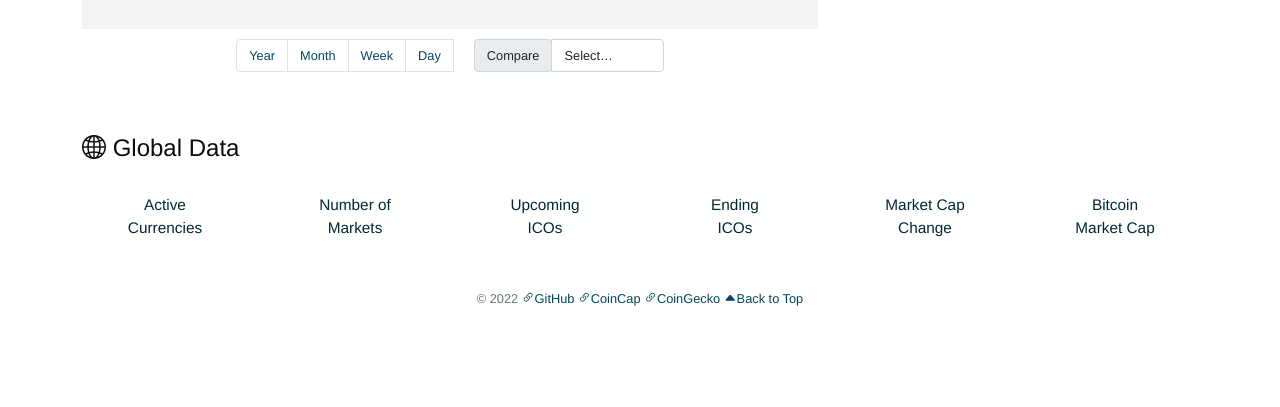
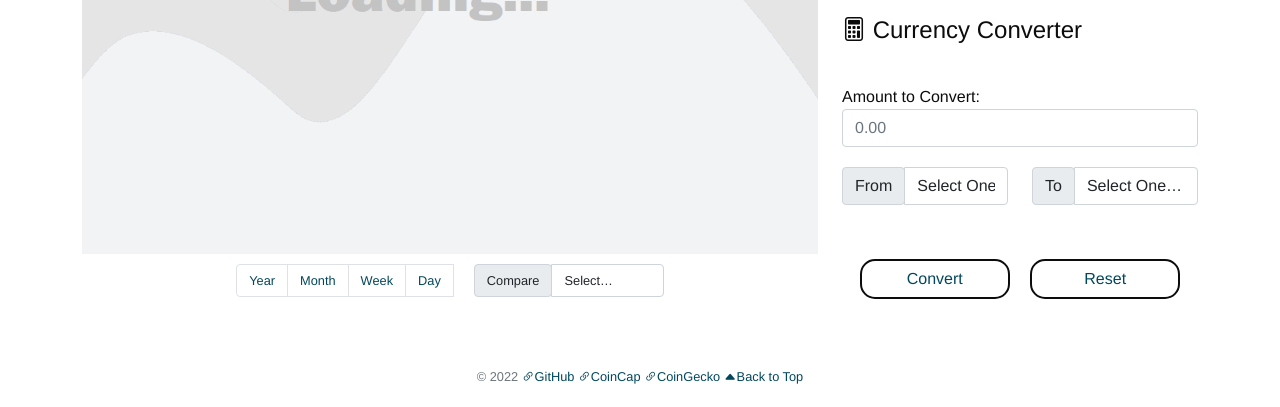
Before and after one commit to jamesingram2/frontEndProject, a PHP site: page /dashboard.html in a window 1280 px wide. Shown: the part 1285-1692 px from the top of the page. Before the commit the page ends 1591 px from the top, so only its background shows below. Run offline with PHP 8.4, Linux system fonts and the light colour scheme; some libraries are stand-ins or nearby versions.

Commit message:
"changed styling one more time..."

```diff
--- a/css/style.css
+++ b/css/style.css
@@ -58,7 +58,6 @@ h3 {
 #mainButton:hover {
    font-size: 1.2rem;
    font-weight: 900;
-   /* margin-bottom: -.15rem; */
 }
 
 .offcanvas-start {
@@ -80,23 +79,18 @@ h3 {
    padding-right: 10px;
 }
 
-#center,
+#left,
 #right {
    margin-bottom: 20px;
 }
 
 .globalRow {
-   font-size: 1.2vw;
    margin-bottom: 10px;
    text-align: center;
 }
 
 .globalRow i {
-   font-size: 4.5vw;
-}
-
-.globalRow h4 {
-   font-size: 2vw;
+   font-size: 4.5rem;
 }
 
 #activeCurrencies,
@@ -113,6 +107,7 @@ h3 {
 
 #dataSummary {
    height: 500px;
+   margin-bottom: 0;
 }
 
 .stats {
@@ -134,6 +129,11 @@ h3 {
    border-radius: 25px;
    padding: 20px;
    text-align: center;
+}
+
+#dataVis {
+   height: 500px;
+   margin-bottom: 50px;
 }
 
 #graphs {
@@ -179,18 +179,17 @@ h3 {
 
 .calculator {
    margin: auto;
-   padding-top: 20px;
+   padding-top: 30px;
    padding-bottom: 20px;
-   width: 70%;
+   width: 100%;
 }
 
 .calculator input {
-   margin-top:10px;
-   margin-bottom: 10px;
+   margin-bottom: 20px;
 }
 
 #calculatorResults {
-   margin-bottom: 20px;
+   margin-bottom: 30px;
 }
 
 .btn {
@@ -199,7 +198,7 @@ h3 {
    border-radius: 15px;
    color: #03475e;
    font-size: 1rem;
-   width: 200px;
+   width: 150px;
 }
 
 .btn:hover {
@@ -261,13 +260,13 @@ h3 {
 
    /* (C) ITEMS - INTO A LONG HORIZONTAL ROW */
    .hitem {
+      box-sizing: border-box;
       color:#494848;
       flex-shrink: 10;
-      width: 100%;
-      box-sizing: border-box;
+      font-size: 1rem;
       padding: 8px;
       text-align: center;
-      font-size: 0.9rem;
+      width: 100%;
    }
 
    /* (D) ANIMATION - MOVE ITEMS FROM RIGHT TO LEFT */
--- a/dashboard.html
+++ b/dashboard.html
@@ -44,8 +44,33 @@
                 </div>
                 </div>
             </div>
-            <!-- center div begins -->
-            <div class="col-lg-8 col-sm-12" id="center">
+            <!-- left div begins -->
+            <div class="col-lg-8 col-sm-12" id="left">
+                <!-- Global data div begins -->
+                <h3><i class="bi bi-globe2"></i> Global Data</h3>
+                <div id="globalSummary">
+                    <div class="row globalRow">
+                        <div class="col-4" id="activeCurrencies">
+                            Active<br>Currencies<br>
+                        </div>
+                        <div class="col-4" id="markets">
+                            Number of<br>Markets<br>
+                        </div>
+                        <div class="col-4" id="newICOs">
+                            Upcoming<br>ICOs<br>
+                        </div>
+                        <div class="col-4" id="endICOs">
+                            Ending<br>ICOs<br>
+                        </div>
+                        <div class="col-4" id="marketChange">
+                            Market Cap<br>Change<br>
+                        </div>
+                        <div class="col-4" id="topMarketCap">
+                            Bitcoin<br>Market Cap<br>
+                        </div>
+                    </div>
+                </div>
+                <!-- Global data div ends -->
                 <!-- Current data div begins-->
                 <h3><i class="bi bi-clipboard-data"></i> Current Data</h3>
                 <div id="dataSummary">
@@ -78,7 +103,6 @@
                             <img id="placeholder" src="./img/placeholder-1024x683.png" alt="placeholder graph" style="padding-bottom:10px;">
                         </div>
                     </div>
-                    <!-- <div class="row"> -->
                     <div class="col-12" id="graphNav">
                         <nav aria-label="Graph Navigation">
                             <ul class="pagination justify-content-center">
@@ -100,7 +124,7 @@
                 </div>
                 <!-- Historic data div ends -->
             </div>
-            <!-- center div ends -->
+            <!-- left div ends -->
             <!-- right div begins -->
             <div class="col-lg-4" id="right">
                 <h3><i class="bi bi-newspaper"></i> Crypto News</h3>
@@ -117,7 +141,7 @@
                         <input type="number" class="form-control searchBox" placeholder="0.00" id="currAmt" name="currAmt">
                     </div>
                     <div class="row">
-                        <div class="col-lg-12 col-sm-6">
+                        <div class="col">
                         <div class="input-group mb-3">
                             <div class="input-group-prepend">
                                 <span class="input-group-text">From</span>
@@ -128,7 +152,7 @@
                             </select>
                         </div>
                         </div>
-                        <div class="col-lg-12 col-sm-6">
+                        <div class="col">
                         <div class="input-group mb-3">
                             <div class="input-group-prepend">
                                 <span class="input-group-text">To</span>
@@ -154,31 +178,6 @@
             </div>
             <!-- right div ends -->
         </div>
-        <!-- Global data div begins -->
-        <h3><i class="bi bi-globe2"></i> Global Data</h3>
-        <div id="globalSummary">
-            <div class="row globalRow">
-                <div class="col-2" id="activeCurrencies">
-                    Active<br>Currencies<br>
-                </div>
-                <div class="col-2" id="markets">
-                    Number of<br>Markets<br>
-                </div>
-                <div class="col-2" id="newICOs">
-                    Upcoming<br>ICOs<br>
-                </div>
-                <div class="col-2" id="endICOs">
-                    Ending<br>ICOs<br>
-                </div>
-                <div class="col-2" id="marketChange">
-                    Market Cap<br>Change<br>
-                </div>
-                <div class="col-2" id="topMarketCap">
-                    Bitcoin<br>Market Cap<br>
-                </div>
-            </div>
-        </div>
-        <!-- Global data div ends -->
         <!-- footer begins -->
         <div class="row">
             <div class="col" id="footer">
--- a/js/importData.js
+++ b/js/importData.js
@@ -134,7 +134,7 @@ export function importData() {
                setTimeout(function async () {
                   const newsframe = document.getElementById('newsframe');
                   let currency = `currencies=${symbol}&amp;`
-                  newsframe.src = `https://cryptopanic.com/widgets/news/?${currency}bg_color=FFFFFF&amp;font_family=sans&amp;header_bg_color=ffffff&amp;header_text_color=666&amp;link_color=0091C2&amp;posts_limit=5&amp;text_color=0c0c0c&amp;title=Source:%20CryptoPanic`
+                  newsframe.src = `https://cryptopanic.com/widgets/news/?${currency}bg_color=FFFFFF&amp;font_family=sans&amp;header_bg_color=ffffff&amp;header_text_color=666&amp;link_color=0091C2&amp;posts_limit=10&amp;text_color=0c0c0c&amp;title=Source:%20CryptoPanic`
                },500)
                let price = +dataList.priceUsd;
                price = price.toFixed(2);
@@ -154,7 +154,7 @@ export function importData() {
                change = change.toFixed(4);
                change = change + "%";
                coinNameDiv.innerHTML = `Name<br><i class="bi bi-person-circle"></i><br><h4>${name}</h4>`
-               coinRankDiv.innerHTML = `Rank<br><i class="bi bi-bar-chart"></i><br><h2>${rank}</h2>`;
+               coinRankDiv.innerHTML = `Rank<br><i class="bi bi-bar-chart"></i><br><h4>${rank}</h4>`;
                coinSymbolDiv.innerHTML = `Symbol<br><i class="bi
                bi-info-circle"></i><br><h4>${symbol}</h4>`;
                coinPriceDiv.innerHTML = `Price (USD)<br><i class="bi bi-currency-dollar"></i><br><h4>${price}</h4>`;
--- a/js/news.js
+++ b/js/news.js
@@ -1,7 +1,7 @@
 export async function fetchNews() {
    const newsDiv = document.getElementById('news');
    let newsFrame = `
-   <iframe id="newsframe" scrolling="no" allowtransparency="true" src="https://cryptopanic.com/widgets/news/?bg_color=FFFFFF&amp;font_family=sans&amp;header_bg_color=ffffff&amp;header_text_color=666&amp;link_color=0091C2&amp;news_feed=trending&amp;posts_limit=5&amp;text_color=0c0c0c&amp;title=Source:%20CryptoPanic" width="100%" height="500px" frameborder="0"></iframe>
+   <iframe id="newsframe" scrolling="no" allowtransparency="true" src="https://cryptopanic.com/widgets/news/?bg_color=FFFFFF&amp;font_family=sans&amp;header_bg_color=ffffff&amp;header_text_color=666&amp;link_color=0091C2&amp;news_feed=trending&amp;posts_limit=10&amp;text_color=0c0c0c&amp;title=Source:%20CryptoPanic" width="100%" height="1010px" frameborder="0"></iframe>
    `
    newsDiv.innerHTML += newsFrame
 }
```
